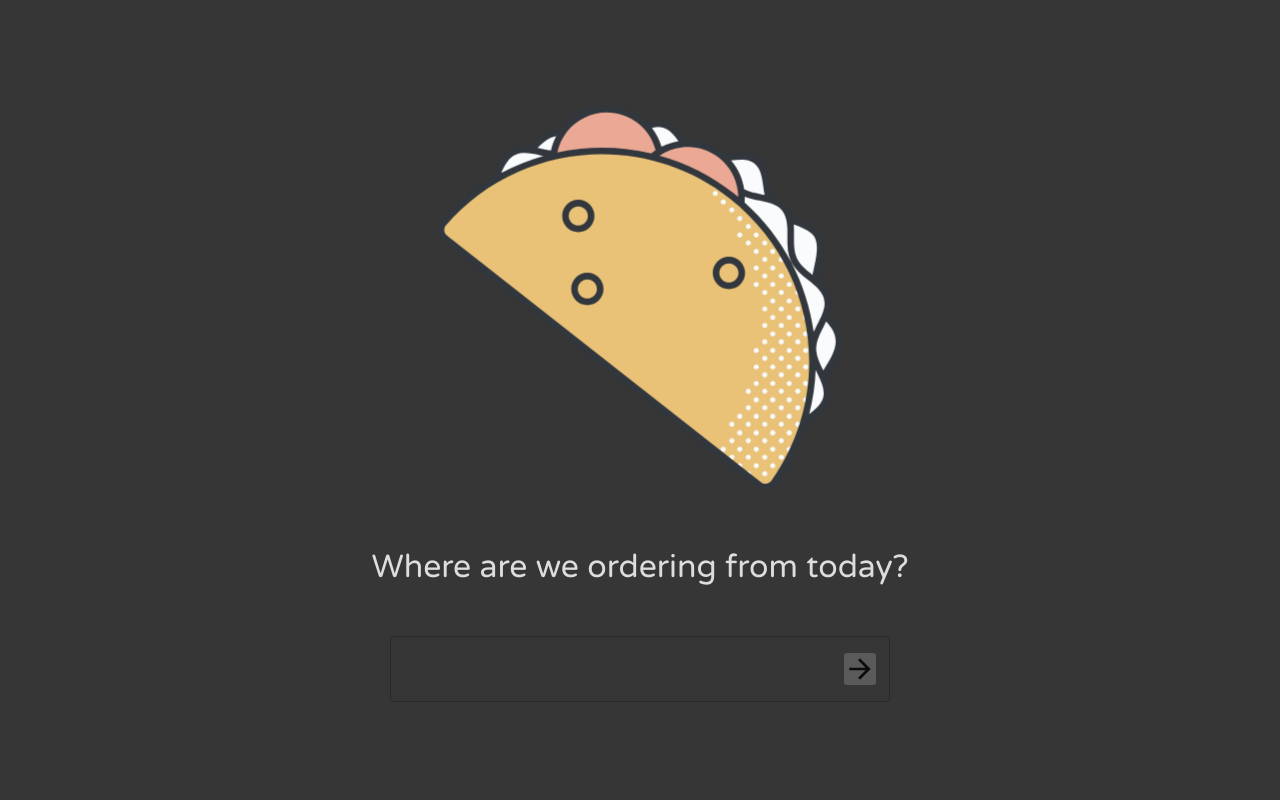
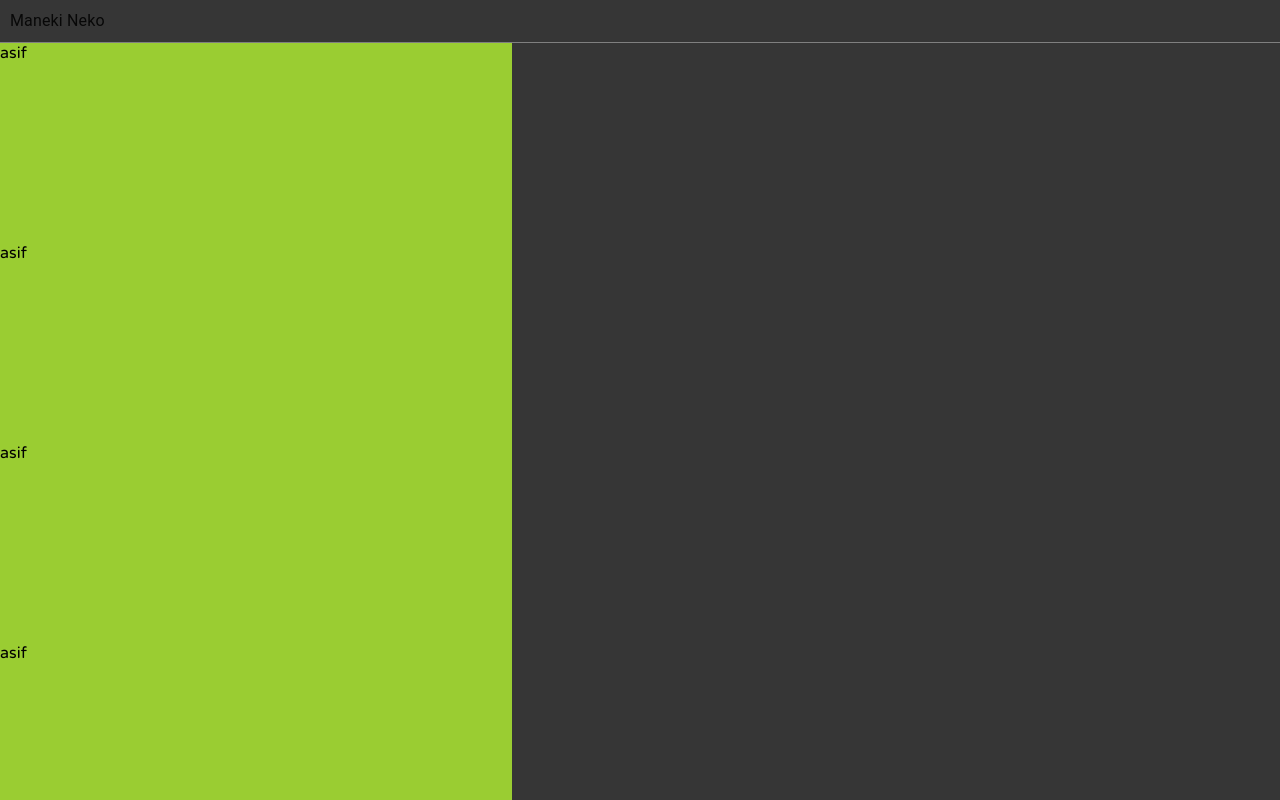
Before and after one commit to asif101/order-day, a React (Create React App) app: page / in a window 1280 px wide. Built offline with nearby package versions, Linux system fonts and the light colour scheme.

Commit message:
added Main and People components

```diff
--- a/package.json
+++ b/package.json
@@ -15,7 +15,8 @@
     "react-redux": "^7.2.1",
     "react-scripts": "3.4.3",
     "react-transition-group": "^4.4.1",
-    "redux": "^4.0.5"
+    "redux": "^4.0.5",
+    "simplebar-react": "^3.0.0-beta.5"
   },
   "scripts": {
     "start": "react-scripts start",
--- a/src/App.js
+++ b/src/App.js
@@ -1,6 +1,7 @@
 import React from 'react'
 import { connect } from 'react-redux'
 import Intro from './components/Intro/Intro'
+import Main from './components/Main/Main'
 import { CSSTransition, SwitchTransition } from 'react-transition-group'
 import './App.scss'
 
@@ -8,7 +9,7 @@ const App = ({ name }) => {
 
   const getContent = () => {
     if (!name) return <Intro />
-    else return <div style={{ width: '100px', height: '100px', backgroundColor: 'red' }}> </div>
+    else return <Main />
   }
 
   return (
--- a/src/App.scss
+++ b/src/App.scss
@@ -2,6 +2,7 @@
   width: 100vw;
   height: 100vh;
   background-color: #363636;
+  overflow: hidden;
 }
 
 .CSSTransition-fade-enter {
--- /dev/null
+++ b/src/components/Main/Main.js
@@ -0,0 +1,40 @@
+import React, { useState } from 'react'
+import { connect } from 'react-redux'
+import { InputBase } from '@material-ui/core'
+// import InputAdornment from '@material-ui/core/InputAdornment'
+// import ArrowForwardIcon from '@material-ui/icons/ArrowForward'
+import { setName } from '../../store/actions/orderActions'
+import People from './People/People'
+import './Main.scss'
+
+const Main = ({ order, setName }) => {
+
+    const [bufferName, setBufferName] = useState(order.name)
+
+    const handleSubmit = () => {
+        console.log(bufferName)
+        setName(bufferName)
+    }
+
+    return (
+        <div className='Main'>
+            <div className='top-bar'>
+                <InputBase
+                    classes={{ root: 'main-name-root', input: 'main-name-input' }}
+                    value={bufferName}
+                    onChange={e => { setBufferName(e.target.value) }}
+                    onKeyPress={e => { if (e.key === 'Enter' && bufferName !== '') handleSubmit() }}
+                />
+            </div>
+            <div className='body'>
+                <People />
+
+            </div>
+        </div>
+    )
+}
+
+const mapStateToProps = ({ order }) => ({ order })
+
+
+export default connect(mapStateToProps, { setName })(Main)
--- /dev/null
+++ b/src/components/Main/Main.scss
@@ -0,0 +1,23 @@
+.Main {
+    width: 100%;
+    height: 100%;
+    display: flex;
+    flex-direction: column;
+    align-items: center;
+
+    &>.top-bar {
+        width: 100%;
+        border-bottom: 1px solid grey;
+
+        & .main-name-root {
+            margin: 5px 10px;
+        }
+    }
+
+    &>.body {
+        width: 100%;
+        flex-grow: 1;
+        min-height: 0;
+        display: flex;
+    }
+}
--- /dev/null
+++ b/src/components/Main/People/People.js
@@ -0,0 +1,31 @@
+import React from 'react'
+import { connect } from 'react-redux'
+import Person from './Person/Person'
+import SimpleBar from 'simplebar-react'
+import './People.scss'
+
+const People = () => {
+    return (
+        <div className='People'>
+            <SimpleBar style={{maxHeight: '100%'}}>
+                {people.map((x, i) => (
+                    <Person key={i} name={x} />
+                ))}
+            </SimpleBar>
+        </div>
+    )
+}
+
+export default connect(null)(People)
+
+const people = [
+    'asif',
+    'asif',
+    'asif',
+    'asif',
+    'asif',
+    'asif',
+    'asif',
+    'asif',
+    'asif',
+]
--- /dev/null
+++ b/src/components/Main/People/People.scss
@@ -0,0 +1,4 @@
+.People {
+    width: 40%;
+    background-color: yellowgreen;
+}
--- /dev/null
+++ b/src/components/Main/People/Person/Person.js
@@ -0,0 +1,13 @@
+import React from 'react'
+import { connect } from 'react-redux'
+import './Person.scss'
+
+const Person = ({ name }) => {
+    return (
+        <div className='Person'>
+            {name}
+        </div>
+    )
+}
+
+export default connect(null)(Person)
--- /dev/null
+++ b/src/components/Main/People/Person/Person.scss
@@ -0,0 +1,3 @@
+.Person {
+    height: 200px;
+}
--- a/src/index.js
+++ b/src/index.js
@@ -5,6 +5,7 @@ import { ThemeProvider } from '@material-ui/styles'
 import { Provider } from 'react-redux'
 import store from './store/store'
 import './index.scss'
+import 'simplebar/dist/simplebar.css'
 import App from './App'
 import * as serviceWorker from './serviceWorker'
 
--- a/src/store/reducers/orderReducer.js
+++ b/src/store/reducers/orderReducer.js
@@ -1,7 +1,7 @@
 import { SET_NAME } from '../actions/types'
 
 const initState = {
-    name: null,
+    name: 'Maneki Neko', //null
     people: [],
     items: [],
     tax: null,
```
Also changed, not shown: 1 other file (tests, documents, lock files or other folders).
